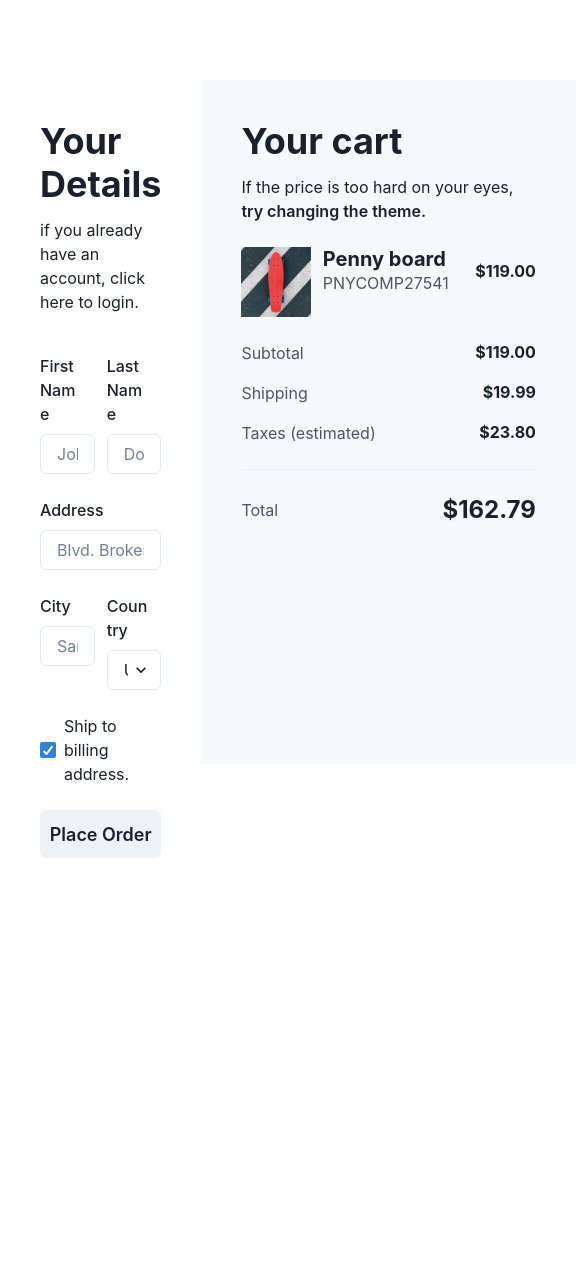
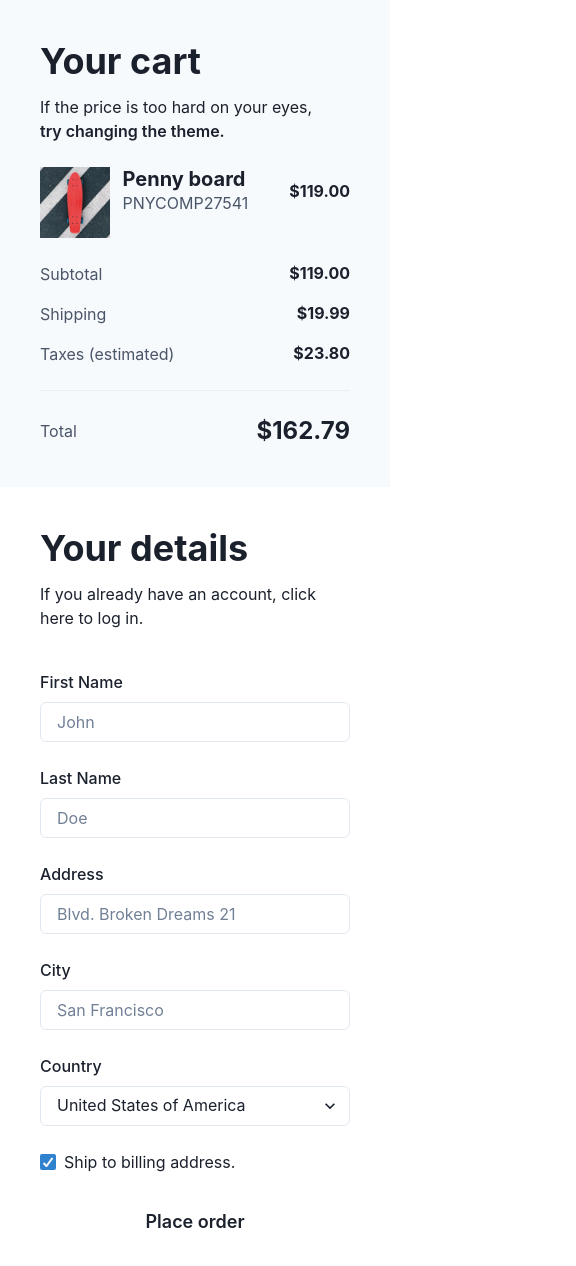
Before and after one commit to HamzaAhmedSheikh/cart-and-details-interface-with-chakra-ui, a Next.js app: page / in a window 390 px wide. Shown: the top 1266 px of the page, 576 px wide, since content can reach past the window. Before the commit the page ends 858 px from the top, so only its background shows below. Built offline with nearby package versions, Linux system fonts and the light colour scheme.

Commit message:
I have implemented the responsive design in Chakra UI.

```diff
--- a/pages/index.tsx
+++ b/pages/index.tsx
@@ -7,7 +7,11 @@ import { Cart } from "../src/sections/cart";
 const Home: NextPage = () => {
   return (
     <Container maxW="container.xl" p={0}>
-      <Flex h="100vh" py={20}>
+      <Flex
+        h={{ base: "auto", md: "100vh" }}
+        py={[0, 10, 20]}
+        direction={{ base: "column-reverse", md: "row" }}
+      >
         <Details />
         <Cart />
       </Flex>
--- a/src/sections/details.tsx
+++ b/src/sections/details.tsx
@@ -1,61 +1,57 @@
-import { FormControl, FormLabel, Input, VStack, Heading, Text, SimpleGrid, GridItem, Select, Checkbox, Button } from "@chakra-ui/react";
+import { FormControl, FormLabel, Input, VStack, Heading, Text, SimpleGrid, GridItem, Select, Checkbox, Button, useBreakpointValue } from "@chakra-ui/react";
 
 export const Details = () => {
+  const colSpan = useBreakpointValue({ base: 2, md: 1 });
+
   return (
     <VStack w="full" h="full" p={10} spacing={10} alignItems="flex-start">
       <VStack spacing={3} alignItems="flex-start">
-      <Heading size="2xl"> Your Details </Heading>
-      <Text> if you already have an account, click here to login. </Text>
+        <Heading size="2xl">Your details</Heading>
+        <Text>If you already have an account, click here to log in.</Text>
       </VStack>
-
       <SimpleGrid columns={2} columnGap={3} rowGap={6} w="full">
-      <GridItem colSpan={1}>
+        <GridItem colSpan={colSpan}>
           <FormControl>
-          <FormLabel> First Name </FormLabel>
+            <FormLabel>First Name</FormLabel>
             <Input placeholder="John" />
           </FormControl>
         </GridItem>
-
-      <GridItem colSpan={1}>
+        <GridItem colSpan={colSpan}>
           <FormControl>
-          <FormLabel> Last Name </FormLabel>
+            <FormLabel>Last Name</FormLabel>
             <Input placeholder="Doe" />
           </FormControl>
         </GridItem>
-
         <GridItem colSpan={2}>
           <FormControl>
-          <FormLabel> Address </FormLabel>
+            <FormLabel>Address</FormLabel>
             <Input placeholder="Blvd. Broken Dreams 21" />
           </FormControl>
         </GridItem>
-
-      <GridItem colSpan={1}>
+        <GridItem colSpan={colSpan}>
           <FormControl>
-          <FormLabel> City </FormLabel>
+            <FormLabel>City</FormLabel>
             <Input placeholder="San Francisco" />
           </FormControl>
         </GridItem>
-
-      <GridItem colSpan={1}>
+        <GridItem colSpan={colSpan}>
           <FormControl>
-          <FormLabel> Country </FormLabel>
+            <FormLabel>Country</FormLabel>
             <Select>
-            <option value="usa"> United States Of America </option>
-            <option value="uae"> United Arab Emirates </option>
-            <option value="pakistan"> Pakistan </option>
-            <option value="nmk"> North Macedonia </option>
-            <option value="de"> Germany </option>
+              <option value="usa">United States of America</option>
+              <option value="uae">United Arab Emirates</option>
+              <option value="nmk">North Macedonia</option>
+              <option value="de">Germany</option>
             </Select>
           </FormControl>
         </GridItem>
-
         <GridItem colSpan={2}>
-        <Checkbox defaultChecked> Ship to billing address. </Checkbox>
+          <Checkbox defaultChecked>Ship to billing address.</Checkbox>
         </GridItem>
-
         <GridItem colSpan={2}>
-        <Button size='lg' w='full'> Place Order </Button>
+          <Button variant="primary" size="lg" w="full">
+            Place order
+          </Button>
         </GridItem>
       </SimpleGrid>
     </VStack>
```
Lines whose indentation alone changed are shown as unchanged.
